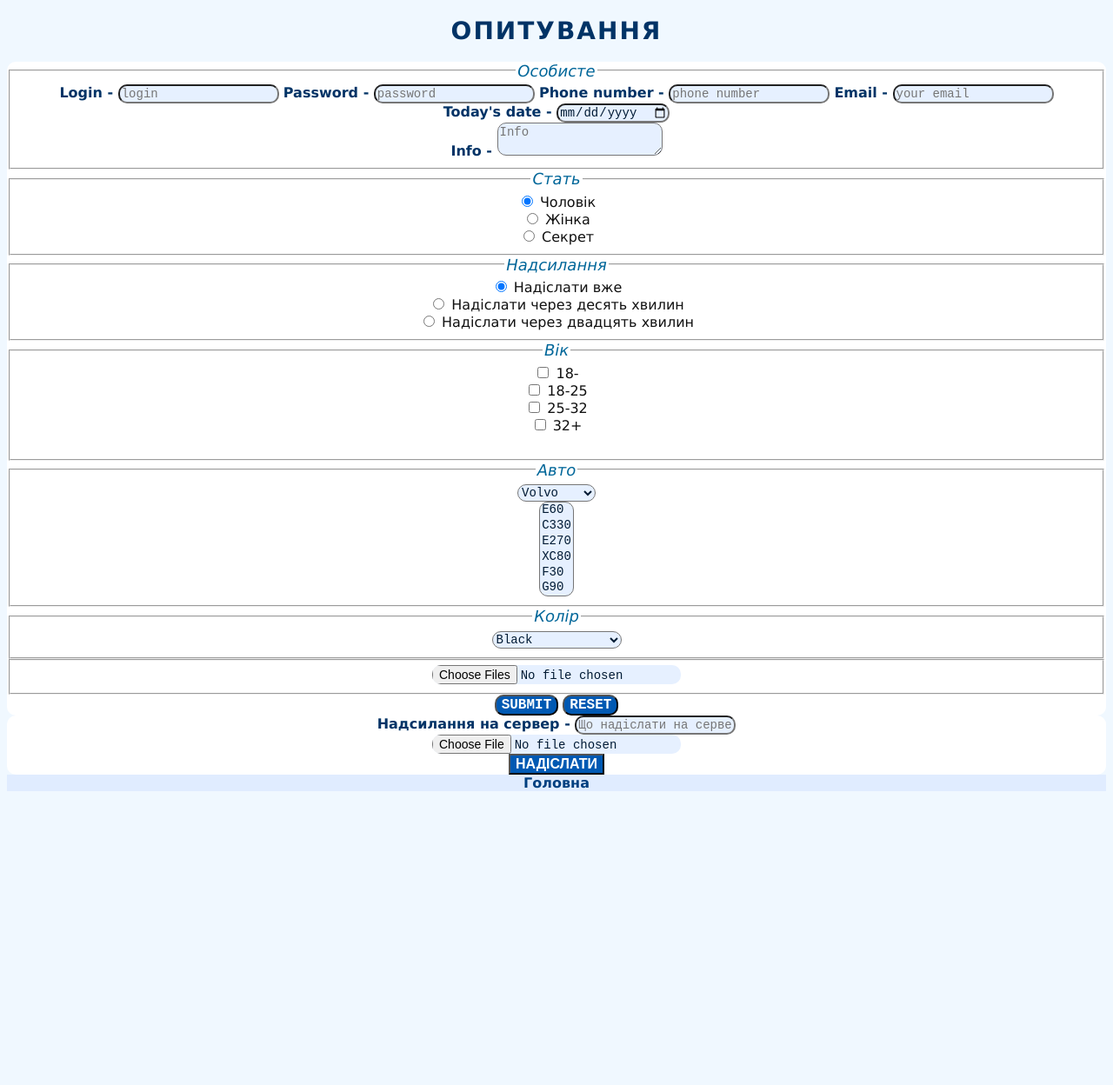
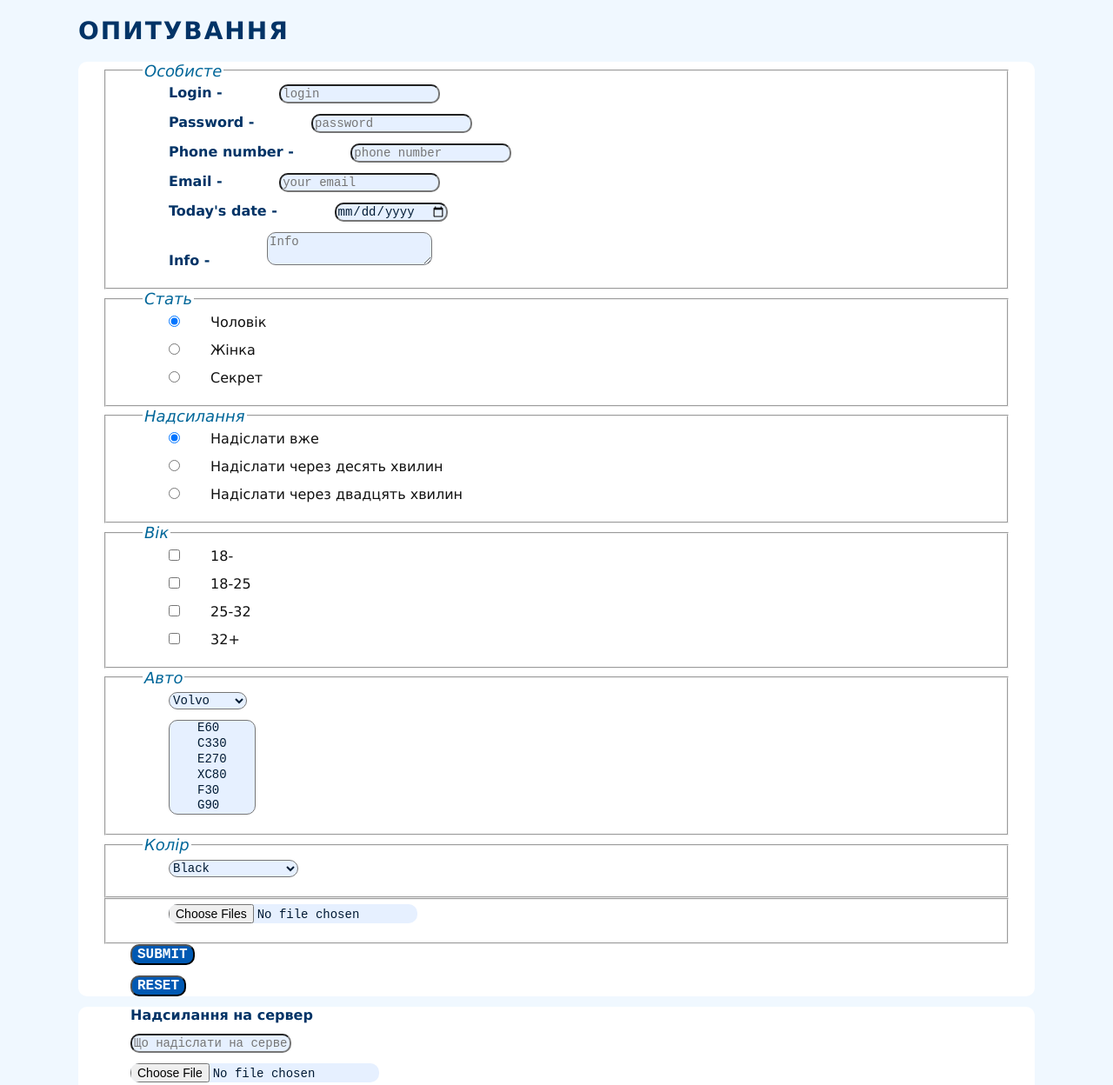
Before and after one commit to SwagDispenser/web-technologies-labs, a plain HTML site: page LAB-05/ex3/lab5_3.html in a window 1280 px wide. Shown: the top 1248 px of the page at 87% size. Before the commit the page ends 918 px from the top, so only its background shows below. Drawn offline with Linux system fonts and the light colour scheme.

Commit message:
Add lab-05

```diff
--- a/LAB-05/ex1/style.css
+++ b/LAB-05/ex1/style.css
@@ -1,9 +1,10 @@
-div {
+.travel-plan {
     background-color: rgb(255, 165, 0);
     width: 500px;
     padding: 20px;
     color: white;
 }
+
 
 h1 {
     font-size: 25px;
--- a/LAB-05/ex3/lab5_3.html
+++ b/LAB-05/ex3/lab5_3.html
@@ -7,17 +7,20 @@
 </head>
 <body align="center">
 <h1>Опитування</h1>
-<form action="questionnaire.html" method="get">
+<form action="lab5_3.html" method="get">
     <fieldset>
         <legend>Особисте</legend>
-        <label for="login">Login - </label>
-        <input type="text" name="reg" id="login" placeholder="login">
-        <label for="password">Password - </label>
-        <input type="password" name="reg" id="password" placeholder="password" pattern="(?=.*[a-z])(?=.*[A-Z])(?=.*\d).{6}" placeholder="password">
-        <label for="phone">Phone number - </label>
-        <input type="tel" name="reg" id="phone"  placeholder="phone number" pattern="[0-9]{3}-[0-9]{3}-[0-9]{4}"placeholder="login">
-        <label for="email">Email - </label>
-        <input type="email" name="reg" id="email" placeholder="your email" autocomplete="off" pattern="[a-z0-9._%+-]+@[a-z0-9.-]+\.[a-z]{2,}$">
+        <div><label for="login">Login - </label>
+            <input type="text" name="reg" id="login" placeholder="login"></div>
+        <div><label for="password">Password - </label>
+            <input type="password" name="reg" id="password" placeholder="password"
+                   pattern="(?=.*[a-z])(?=.*[A-Z])(?=.*\d).{6}" placeholder="password"></div>
+        <div><label for="phone">Phone number - </label>
+            <input type="tel" name="reg" id="phone" placeholder="phone number" pattern="[0-9]{3}-[0-9]{3}-[0-9]{4}"
+                   placeholder="login"></div>
+        <div><label for="email">Email - </label>
+            <input type="email" name="reg" id="email" placeholder="your email" autocomplete="off"
+                   pattern="[a-z0-9._%+-]+@[a-z0-9.-]+\.[a-z]{2,}$"></div>
         <div><label for="date">Today's date - </label>
             <input type="date" name="reg" id="date"></div>
         <div><label for="info">Info - </label>
@@ -25,31 +28,31 @@
     </fieldset>
     <fieldset>
         <legend>Стать</legend>
-        <input type="radio" name="gender" value="male" checked> Чоловік <br>
-        <input type="radio" name="gender" value="female"> Жінка <br>
-        <input type="radio" name="gender" value="secret"> Секрет <br>
+        <div><input type="radio" name="gender" value="male" checked> Чоловік <br></div>
+        <div><input type="radio" name="gender" value="female"> Жінка <br></div>
+        <div><input type="radio" name="gender" value="secret"> Секрет <br></div>
     </fieldset>
     <fieldset>
         <legend>Надсилання</legend>
-        <input type="radio" name="time" value="now" checked> Надіслати вже <br>
-        <input type="radio" name="time" value="ten"> Надіслати через десять хвилин <br>
-        <input type="radio" name="time" value="twe"> Надіслати через двадцять хвилин <br>
+        <div><input type="radio" name="time" value="now" checked> Надіслати вже <br></div>
+        <div><input type="radio" name="time" value="ten"> Надіслати через десять хвилин <br></div>
+        <div><input type="radio" name="time" value="twe"> Надіслати через двадцять хвилин <br></div>
     </fieldset>
     <fieldset>
         <legend>Вік</legend>
-        <input type="checkbox" name="age" value="fcat"> 18- <br>
-        <input type="checkbox" name="age" value="scat"> 18-25 <br>
-        <input type="checkbox" name="age" value="tcat"> 25-32 <br>
-        <input type="checkbox" name="age" value="focat"> 32+ <br><br>
+        <div><input type="checkbox" name="age" value="fcat"> 18- <br></div>
+        <div><input type="checkbox" name="age" value="scat"> 18-25 <br></div>
+        <div><input type="checkbox" name="age" value="tcat"> 25-32 <br></div>
+        <div><input type="checkbox" name="age" value="focat"> 32+ <br></div>
     </fieldset>
     <fieldset>
         <legend>Авто</legend>
-        <select id="cars" name="cars">
+        <div><select id="cars" name="cars">
             <option value="volvo">Volvo</option>
             <option value="saab">Saab</option>
             <option value="mercedes">Mercedes</option>
             <option value="bmw">BMW</option>
-        </select>
+        </select></div>
         <div><select id="models" name="models" multiple size="6">
             <option value="e60">E60</option>
             <option value="c330">C330</option>
@@ -61,7 +64,7 @@
     </fieldset>
     <fieldset>
         <legend>Колір</legend>
-        <select id="color" name="color">
+        <div><select id="color" name="color">
             <optgroup label="black">
                 <option value="black">Black</option>
                 <option value="lblack">Light Black</option>
@@ -82,19 +85,21 @@
                 <option value="lblue">Light Blue</option>
                 <option value="dblue">Dark Blue</option>
             </optgroup>
-        </select>
+        </select></div>
     </fieldset>
     <fieldset>
-        <input type="file" accept="audio/*" multiple>
+        <div><input type="file" accept="audio/*" multiple></div>
     </fieldset>
-    <input type="submit">
-    <input type="reset">
+    <div><input type="submit"></div>
+    <div><input type="reset"></div>
 </form>
-<form action="questionnaire.html" method="post" enctype="multipart/form-data">
-    <label for="post">Надсилання на сервер - </label>
-    <input type="text" name="description" id="post" placeholder="Що надіслати на сервер?"><br>
-    <input type="file" name="photo">
-    <div><button type="submit">Надіслати</button></div>
+<form action="lab5_3.html" method="post" enctype="multipart/form-data">
+    <div><label for="post">Надсилання на сервер</label></div>
+    <div><input type="text" name="description" id="post" placeholder="Що надіслати на сервер?"></div>
+    <div><input type="file" name="photo"></div>
+    <div>
+        <button type="submit">Надіслати</button>
+    </div>
 </form>
 </body>
 <footer><a href="index.html">Головна</a></footer>
--- a/LAB-05/ex3/style.css
+++ b/LAB-05/ex3/style.css
@@ -1,8 +1,13 @@
+* {
+    margin-left: 30px;
+    margin-right: 30px;
+}
+
 body {
     background-color: #f0f8ff;
     color: #002244;
     font-family: "Verdana", sans-serif;
-    text-align: center;
+    text-align: left;
 }
 
 h1 {
@@ -22,6 +27,10 @@ form {
 label {
     font-weight: bold;
     color: #003366;
+}
+
+div {
+    margin-bottom: 12px;
 }
 
 legend {
```
Also changed, not shown: LAB-05/ex1/lab5_1.html (+3 -1 lines), LAB-05/ex2/style.css (+33 -8 lines), 2 other files.
